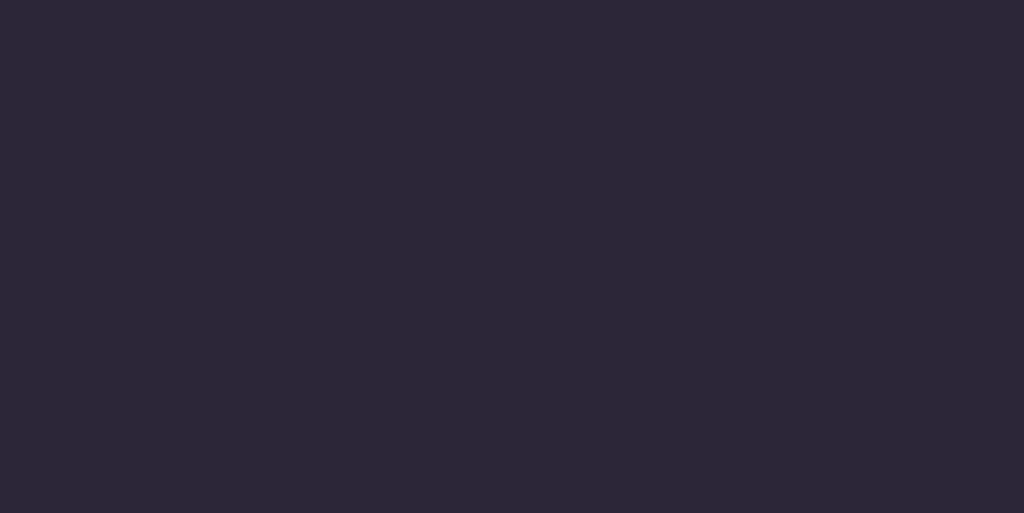
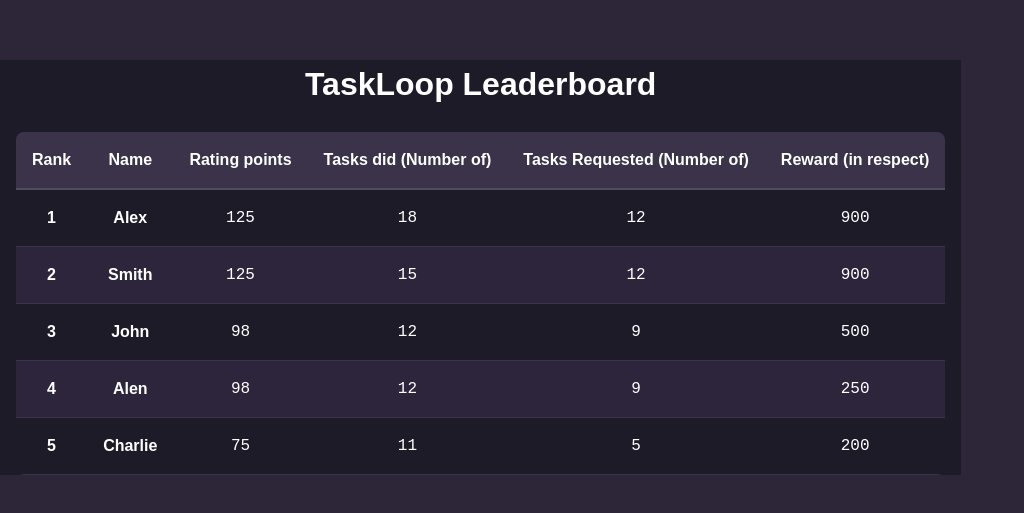
Before and after one commit to sayan23bcy6/OCT-On-campus-task-platform, a React (Vite) app in the folder OCT/: page /leaderboard in a window 1280 px wide. Before the commit this address had no page. Shown: the part 133-646 px from the top of the page, without its empty margins (0-1024 px from the left). Built offline with nearby package versions, Linux system fonts and the light colour scheme.

Commit message:
commits for today

```diff
--- a/OCT/src/App.jsx
+++ b/OCT/src/App.jsx
@@ -4,6 +4,7 @@ import TaskLoop from './pages/TaskLoop';
 import Login from './pages/Login'; // Import Login component
 import Register from './pages/Register'; // Import Register component
 import Forgot_password from './pages/Forgot_password'; // Import Forgot_password component
+import Leaderboard from './pages/Leaderboard';
 const App = () => {
   return (
     <Routes>
@@ -11,6 +12,7 @@ const App = () => {
       <Route path="/login" element={<Login />} /> {/* Added route for Login */}
       <Route path="/register" element={<Register />} />
       <Route path="/forgot-password" element={<Forgot_password />} />
+      <Route path="/leaderboard" element={<Leaderboard />} />
     </Routes>
   );
 };
--- /dev/null
+++ b/OCT/src/pages/Leaderboard.css
@@ -0,0 +1,105 @@
+/* Leaderboard.css */
+.leaderboard-container {
+  font-family: 'Arial', sans-serif;
+  max-width: 1200px;
+  margin: 2rem auto;
+  padding: 0 1rem;
+  background-color: #1E1B29;
+  color: #ffffff;
+}
+
+.leaderboard-container h2 {
+  color: #ffffff;
+  margin-bottom: 1.5rem;
+  text-align: center;
+  font-size: 2rem;
+}
+
+.table-wrapper {
+  overflow-x: auto;
+  box-shadow: none;
+  border-radius: 8px;
+}
+
+.leaderboard-table {
+  width: 100%;
+  border-collapse: collapse;
+  background-color: #1E1B29;
+}
+
+.leaderboard-table th {
+  background-color: #3A3349;
+  color: #ffffff;
+  font-weight: 600;
+  padding: 1rem;
+  text-align: center;
+  border-bottom: 2px solid #504B61;
+}
+
+.leaderboard-table td {
+  padding: 1rem;
+  border-bottom: 1px solid #3A3349;
+  color: #ffffff;
+  text-align: center;
+}
+
+.leaderboard-table tbody tr:nth-child(even) {
+  background-color: #2D253B;
+}
+
+.leaderboard-table tbody tr:hover {
+  background-color: #3A3349;
+}
+
+.rank-cell {
+  font-weight: bold;
+  color: #ffffff;
+}
+
+.name-cell {
+  font-weight: bold;
+  color: #ffffff;
+}
+
+.number-cell {
+  text-align: center;
+  font-family: 'Courier New', monospace;
+  font-weight: 500;
+}
+
+@media (max-width: 768px) {
+  .leaderboard-table {
+    font-size: 0.9rem;
+  }
+  .leaderboard-table th,
+  .leaderboard-table td {
+    padding: 0.75rem;
+  }
+}
+
+/* Logout button */
+button.logout-btn {
+  background-color: #6B5B95;
+  color: #ffffff;
+  border: none;
+  padding: 0.75rem 1.5rem;
+  border-radius: 8px;
+  cursor: pointer;
+  font-size: 1rem;
+}
+
+button.logout-btn:hover {
+  background-color: #504B61;
+}
+
+/* Header Navigation */
+.header-nav a {
+  color: #ffffff;
+  text-decoration: none;
+  margin-left: 1.5rem;
+  font-weight: bold;
+}
+
+.header-nav a:hover {
+  color: #6B5B95;
+}
--- /dev/null
+++ b/OCT/src/pages/Leaderboard.jsx
@@ -0,0 +1,47 @@
+// Leaderboard.jsx
+import React from 'react';
+import './Leaderboard.css';
+
+const Leaderboard = () => {
+  const data = [
+    { rank: 1, name: 'Alex', rating: 125, tasksDid: 18, tasksRequested: 12, reward: 900 },
+    { rank: 2, name: 'Smith', rating: 125, tasksDid: 15, tasksRequested: 12, reward: 900 },
+    { rank: 3, name: 'John', rating: 98, tasksDid: 12, tasksRequested: 9, reward: 500 },
+    { rank: 4, name: 'Alen', rating: 98, tasksDid: 12, tasksRequested: 9, reward: 250 },
+    { rank: 5, name: 'Charlie', rating: 75, tasksDid: 11, tasksRequested: 5, reward: 200 },
+  ];
+
+  return (
+    <div className="leaderboard-container">
+      <h2>TaskLoop Leaderboard</h2>
+      <div className="table-wrapper">
+        <table className="leaderboard-table">
+          <thead>
+            <tr>
+              <th>Rank</th>
+              <th>Name</th>
+              <th>Rating points</th>
+              <th>Tasks did (Number of)</th>
+              <th>Tasks Requested (Number of)</th>
+              <th>Reward (in respect)</th>
+            </tr>
+          </thead>
+          <tbody>
+            {data.map((entry) => (
+              <tr key={entry.rank}>
+                <td className="rank-cell">{entry.rank}</td>
+                <td className="name-cell">{entry.name}</td>
+                <td className="number-cell">{entry.rating}</td>
+                <td className="number-cell">{entry.tasksDid}</td>
+                <td className="number-cell">{entry.tasksRequested}</td>
+                <td className="number-cell">{entry.reward}</td>
+              </tr>
+            ))}
+          </tbody>
+        </table>
+      </div>
+    </div>
+  );
+};
+
+export default Leaderboard;
--- a/OCT/src/pages/TaskLoop.css
+++ b/OCT/src/pages/TaskLoop.css
@@ -27,7 +27,7 @@ body {
     /* Prevent interaction */
 }
 
-.nav-container {
+.taskloop-nav-container { /* Renamed from .nav-container */
     -webkit-backdrop-filter: blur(10px);
     backdrop-filter: blur(10px);
     padding: 1rem 1rem; /* Reduced padding to fit buttons */
@@ -35,7 +35,8 @@ body {
     width: 100%;
     top: 0;
     display: flex;
-    justify-content: flex-end; /* Align content to the right */
+    justify-content: space-between; /* Space logo and links apart */
+    align-items: center; /* Align items vertically */
     z-index: 10; /* Top layer - above background image */
 }
 
@@ -45,10 +46,13 @@ body {
     justify-content: flex-end; /* Align links to the right */
     align-items: center;
     gap: 0.3rem; /* Reduced spacing between buttons */
+    margin-right: 1rem; /* Position links at the extreme right */
 }
 
-.logo {
+.taskloop-logo { /* Renamed from .logo */
     font-size: 2rem;
+    margin-left: 1rem; /* Position logo at the extreme left */
+    flex-shrink: 0; /* Prevent the logo from shrinking */
 }
 
 .nav-links {
--- a/OCT/src/pages/TaskLoop.jsx
+++ b/OCT/src/pages/TaskLoop.jsx
@@ -1,8 +1,10 @@
 import React from 'react';
-import { Link } from 'react-router-dom'; // Import Link
+import { useNavigate } from 'react-router-dom'; // Import useNavigate
 import './TaskLoop.css';
 
 const TaskLoop = () => {
+  const navigate = useNavigate(); // Initialize navigate function
+
   const features = [
     "Post and find campus-related tasks",
     "Secure university email verification",
@@ -18,16 +20,24 @@ const TaskLoop = () => {
       {/* Background and Wave Image */}
       <img src="background.png" alt="background" className='bg_img' />
       {/* Navigation Bar */}
-      <nav className="nav-container">
-        <div className="nav-content">
-          <h1 className="logo">TaskLoop</h1>
+      <nav className="taskloop-nav-container"> {/* Updated class name */}
+          <h1 className="taskloop-logo">TaskLoop</h1> {/* Updated class name */}
           <div className="nav-links">
             <button className="nav-button">Home</button>
             <button className="nav-button">Tasks</button>
-            <button className="nav-button">Leaderboard</button>
-            <Link to="/login" className="login-button">Login</Link> {/* Ensure this points to /login */}
+            <button
+              className="nav-button"
+              onClick={() => navigate('/leaderboard')}
+            >
+              Leaderboard
+            </button> {/* Updated to use a button for navigation */}
+            <button
+              className="login-button"
+              onClick={() => navigate('/login')}
+            >
+              Login
+            </button>
           </div>
-        </div>
       </nav>
 
       {/* Main Content */}
```
